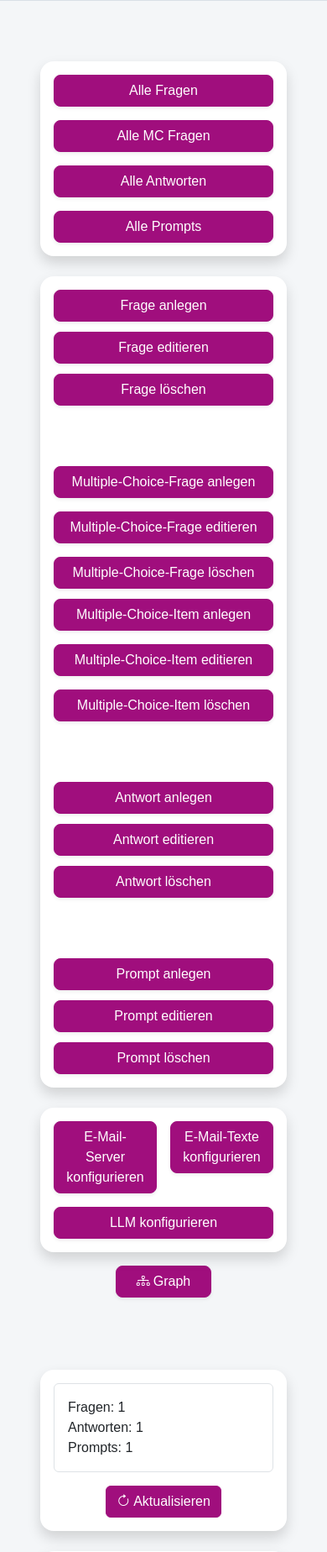
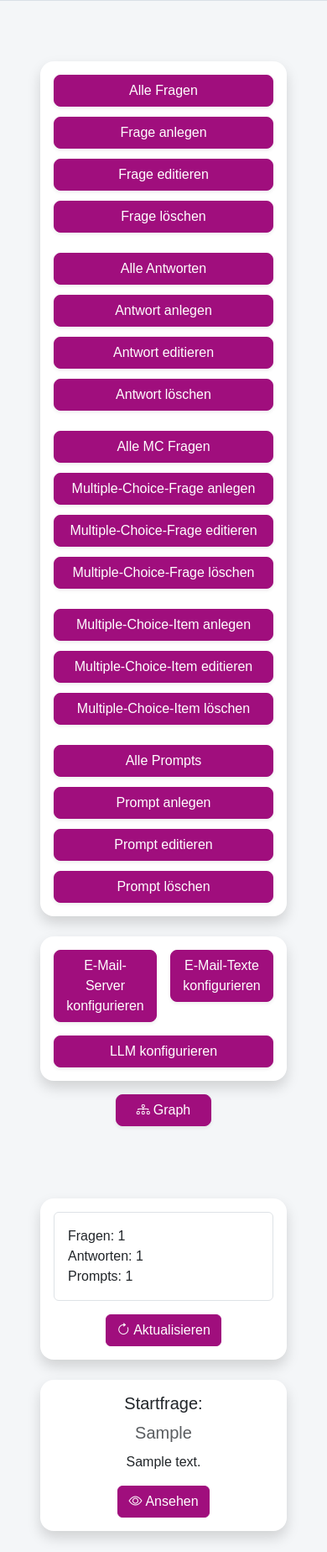
Before and after one commit to YorckZ/Sandboxbox, a Flask app: page /dashboard in a window 390 px wide; the page is wider, and only the part inside the window is pictured. Shown: the part 375-2223 px from the top of that part at 84% size. Run offline with Flask 3, Linux system fonts and the light colour scheme; tables that the repository leaves empty hold one stand-in row (values such as "Sample post").

Commit message:
Changed dashboard layout and added graph download.

```diff
--- a/static/style.css
+++ b/static/style.css
@@ -248,27 +248,23 @@ a:hover {
     min-height: 70vh;
 }
 
-.dash-grid {
+.dashboard-action-groups {
     display: grid;
-    grid-template-columns: repeat(3, 1fr);
-    column-gap: 16px;
-    row-gap: 0;
+    gap: 24px;
 }
 
-.dash-grid .btn {
-    width: 100%;
-}
-
-.dash-grid-two {
-    grid-column: 1 / -1;
+.dashboard-action-row {
     display: grid;
-    grid-template-columns: repeat(2, minmax(0, 1fr));
+    grid-template-columns: repeat(4, minmax(0, 1fr));
     gap: 16px;
 }
 
-.grid-spacer {
-    grid-column: 1 / -1;
-    height: 48px;
+.dashboard-action-row-three {
+    grid-template-columns: repeat(3, minmax(0, 1fr));
+}
+
+.dashboard-action-row .btn {
+    width: 100%;
 }
 
 .stats-pre {
@@ -277,9 +273,9 @@ a:hover {
 }
 
 @media (max-width: 575.98px) {
-    .dash-grid,
-    .dash-grid-two {
+    .dashboard-action-row,
+    .dashboard-action-row-three {
         grid-template-columns: 1fr;
-        row-gap: 12px;
+        gap: 12px;
     }
 }
--- a/templates/dashboard.html
+++ b/templates/dashboard.html
@@ -7,65 +7,43 @@
     <div class="col-12 col-lg-6 dash-split d-flex flex-column align-items-stretch justify-content-center">
       <div class="w-100">
 
-        <!-- Übersicht Card -->
-        <div class="card shadow rounded-4 border-0 mb-4 dashboard-overview-card">
-          <div class="card-body">
-            <div class="d-grid gap-3">
-              <a href="/fragen_liste" class="btn btn-primary rounded-3 shadow-sm">
-                Alle Fragen
-              </a>
-              <a href="/mc_fragen_liste" class="btn btn-primary rounded-3 shadow-sm">
-                Alle MC Fragen
-              </a>
-              <a href="/antworten_liste" class="btn btn-primary rounded-3 shadow-sm">
-                Alle Antworten
-              </a>
-              <a href="/prompts_liste" class="btn btn-primary rounded-3 shadow-sm">
-                Alle Prompts
-              </a>
-            </div>
-          </div>
-        </div>
-
         <!-- Actions Card -->
         <div class="card shadow rounded-4 border-0">
           <div class="card-body">
-            <div class="dash-grid">
+            <div class="dashboard-action-groups">
+              <div class="dashboard-action-row">
+                <a href="/fragen_liste" class="btn btn-primary rounded-3 shadow-sm">Alle Fragen</a>
+                <a href="/anlegen_frage" class="btn btn-primary rounded-3 shadow-sm">Frage anlegen</a>
+                <a href="/edit_frage" class="btn btn-primary rounded-3 shadow-sm">Frage editieren</a>
+                <a href="/loeschen_frage" class="btn btn-primary rounded-3 shadow-sm">Frage löschen</a>
+              </div>
 
-              <!-- Fragen -->
-              <a href="/anlegen_frage"  class="btn btn-primary rounded-3 shadow-sm">Frage anlegen</a>
-              <a href="/edit_frage"     class="btn btn-primary rounded-3 shadow-sm">Frage editieren</a>
-              <a href="/loeschen_frage" class="btn btn-primary rounded-3 shadow-sm">Frage löschen</a>
+              <div class="dashboard-action-row">
+                <a href="/antworten_liste" class="btn btn-primary rounded-3 shadow-sm">Alle Antworten</a>
+                <a href="/anlegen_antwort" class="btn btn-primary rounded-3 shadow-sm">Antwort anlegen</a>
+                <a href="/edit_antwort" class="btn btn-primary rounded-3 shadow-sm">Antwort editieren</a>
+                <a href="/loeschen_antwort" class="btn btn-primary rounded-3 shadow-sm">Antwort löschen</a>
+              </div>
 
-              <div class="grid-spacer"></div>
-
-              <!-- Multiple-Choice -->
-              <div class="dash-grid-two">
-                <div class="d-grid gap-3">
+              <div class="dashboard-action-row">
+                <a href="/mc_fragen_liste" class="btn btn-primary rounded-3 shadow-sm">Alle MC Fragen</a>
                 <a href="/anlegen_multiple_choice_frage" class="btn btn-primary rounded-3 shadow-sm">Multiple-Choice-Frage anlegen</a>
                 <a href="/edit_multiple_choice_frage" class="btn btn-primary rounded-3 shadow-sm">Multiple-Choice-Frage editieren</a>
                 <a href="/loeschen_multiple_choice_frage" class="btn btn-primary rounded-3 shadow-sm">Multiple-Choice-Frage löschen</a>
               </div>
-                <div class="d-grid gap-3">
+
+              <div class="dashboard-action-row dashboard-action-row-three">
                 <a href="/anlegen_multiple_choice_item" class="btn btn-primary rounded-3 shadow-sm">Multiple-Choice-Item anlegen</a>
                 <a href="/edit_multiple_choice_item" class="btn btn-primary rounded-3 shadow-sm">Multiple-Choice-Item editieren</a>
                 <a href="/loeschen_multiple_choice_item" class="btn btn-primary rounded-3 shadow-sm">Multiple-Choice-Item löschen</a>
               </div>
+
+              <div class="dashboard-action-row">
+                <a href="/prompts_liste" class="btn btn-primary rounded-3 shadow-sm">Alle Prompts</a>
+                <a href="/anlegen_prompt" class="btn btn-primary rounded-3 shadow-sm">Prompt anlegen</a>
+                <a href="/edit_prompt" class="btn btn-primary rounded-3 shadow-sm">Prompt editieren</a>
+                <a href="/loeschen_prompt" class="btn btn-primary rounded-3 shadow-sm">Prompt löschen</a>
               </div>
-
-              <div class="grid-spacer"></div>
-
-              <!-- Antworten -->
-              <a href="/anlegen_antwort"  class="btn btn-primary rounded-3 shadow-sm">Antwort anlegen</a>
-              <a href="/edit_antwort"     class="btn btn-primary rounded-3 shadow-sm">Antwort editieren</a>
-              <a href="/loeschen_antwort" class="btn btn-primary rounded-3 shadow-sm">Antwort löschen</a>
-
-              <div class="grid-spacer"></div>
-
-              <!-- Prompts -->
-              <a href="/anlegen_prompt"  class="btn btn-primary rounded-3 shadow-sm">Prompt anlegen</a>
-              <a href="/edit_prompt"     class="btn btn-primary rounded-3 shadow-sm">Prompt editieren</a>
-              <a href="/loeschen_prompt" class="btn btn-primary rounded-3 shadow-sm">Prompt löschen</a>
             </div>
           </div>
         </div>
```
Also changed, not shown: templates/graph.html (+62 -0 lines). Lines whose indentation alone changed are shown as unchanged.
